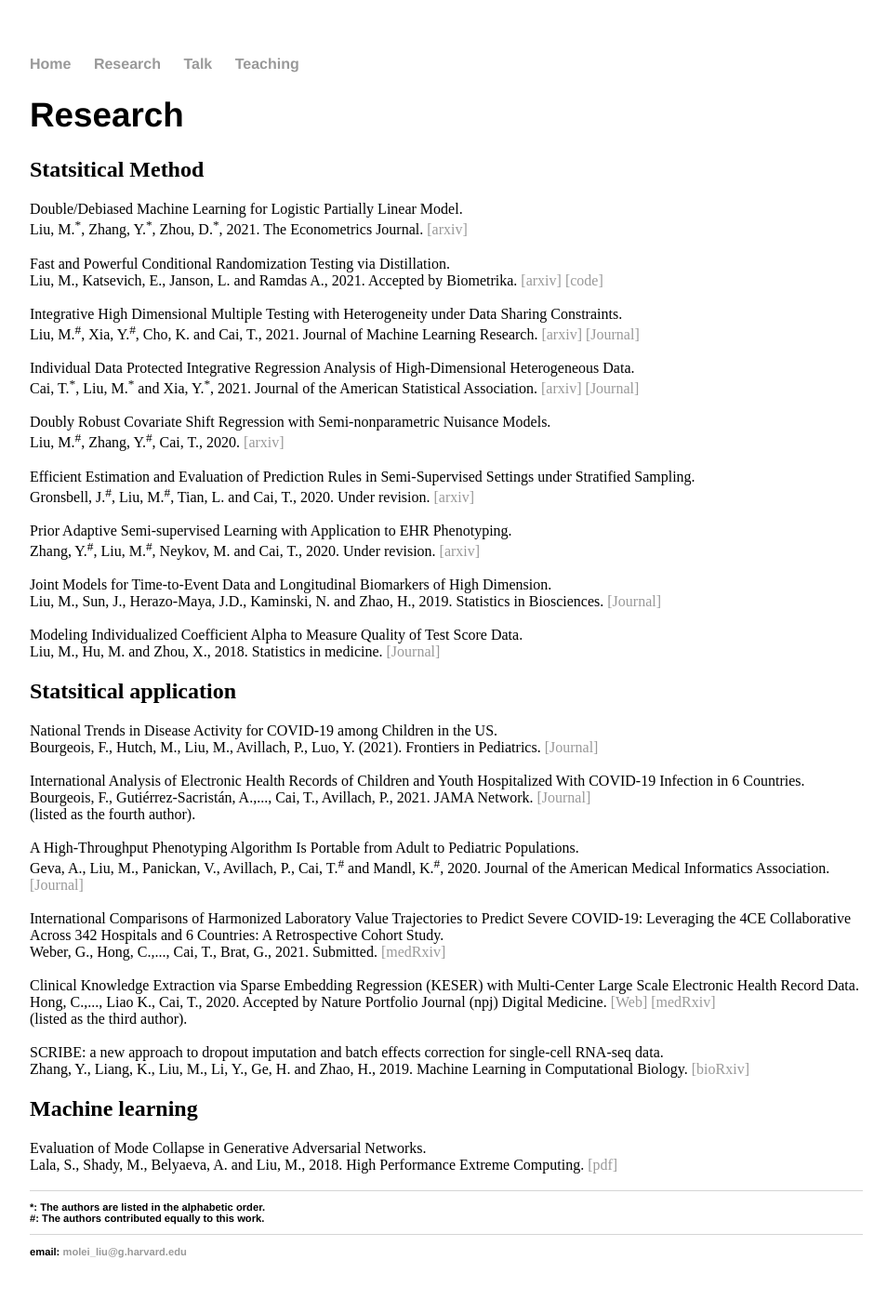
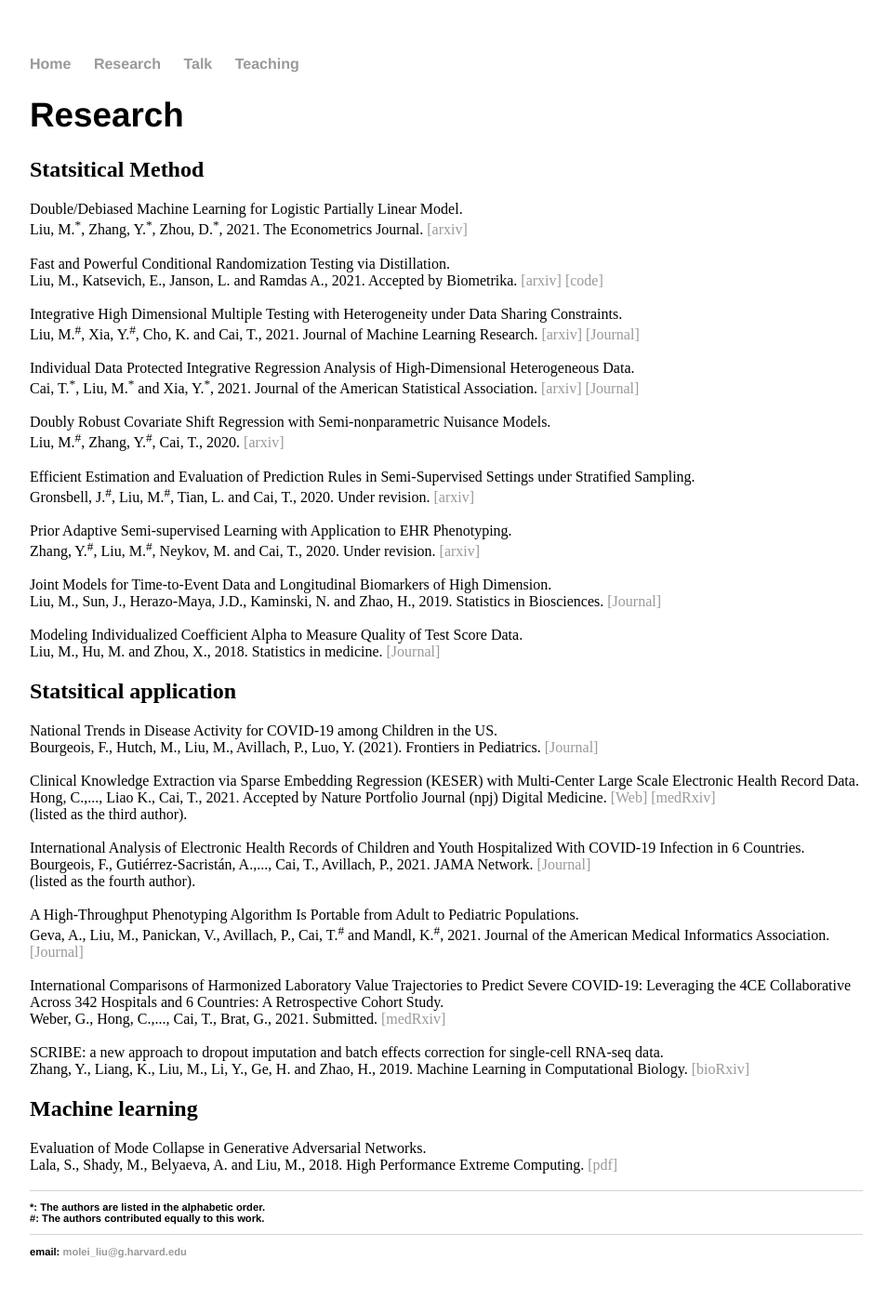
Before and after one commit to moleibobliu/moleibobliu.github.io, a Jekyll site: the page built from pub/index.html, in a window 1280 px wide. Shown: the whole page at 93% size, without its empty margins (160-1114 px from the left). Built offline with Jekyll 4.4.1, drawn with Linux system fonts in a browser that asks for light colours.

Commit message:
Update index.html

```diff
--- a/pub/index.html
+++ b/pub/index.html
@@ -52,24 +52,24 @@ title: Molei Liu
 	<br \> Bourgeois, F., Hutch, M., Liu, M., Avillach, P., Luo, Y. (2021). Frontiers in Pediatrics. <a href="https://www.frontiersin.org/articles/10.3389/fped.2021.700656/full?&utm_source=Email_to_authors_&utm_medium=Email&utm_content=T1_11.5e1_author&utm_campaign=Email_publication&field=&journalName=Frontiers_in_Pediatrics&id=700656"> [Journal] </a>
 	<br \>
 
+	<br \> Clinical Knowledge Extraction via Sparse Embedding Regression (KESER) with Multi-Center Large Scale Electronic Health Record Data.
+	<br \> Hong, C.,..., Liao K., Cai, T., 2021. Accepted by Nature Portfolio Journal (npj) Digital Medicine. <a href="https://celehs.github.io/KESER"> [Web] </a>
+	       <a href="https://www.medrxiv.org/content/10.1101/2021.03.13.21253486v1"> [medRxiv] </a>
+	<br \> (listed as the third author).
+	<br \>
+
 	<br \> International Analysis of Electronic Health Records of Children and Youth Hospitalized With COVID-19 Infection in 6 Countries.
 	<br \> Bourgeois, F., Gutiérrez-Sacristán, A.,..., Cai, T., Avillach, P., 2021. JAMA Network. <a href="https://jamanetwork.com/journals/jamanetworkopen/article-abstract/2780925"> [Journal] </a>
 	<br \> (listed as the fourth author).
 	<br \>
 
 	<br \>  A High-Throughput Phenotyping Algorithm Is Portable from Adult to Pediatric Populations.
-	<br \>  Geva, A., Liu, M., Panickan, V., Avillach, P., Cai, T.<sup>#</sup> and Mandl, K.<sup>#</sup>, 2020. Journal of the American Medical Informatics Association.
+	<br \>  Geva, A., Liu, M., Panickan, V., Avillach, P., Cai, T.<sup>#</sup> and Mandl, K.<sup>#</sup>, 2021. Journal of the American Medical Informatics Association.
 	        <a href="https://academic.oup.com/jamia/advance-article-abstract/doi/10.1093/jamia/ocaa343/6140019"> [Journal] </a>
 	<br \>
 
 	<br \> International Comparisons of Harmonized Laboratory Value Trajectories to Predict Severe COVID-19: Leveraging the 4CE Collaborative Across 342 Hospitals and 6 Countries: A Retrospective Cohort Study.
 	<br \> Weber, G., Hong, C.,..., Cai, T., Brat, G., 2021. Submitted. <a href="https://www.medrxiv.org/content/10.1101/2020.12.16.20247684v2.full"> [medRxiv] </a>
-	<br \>
-
-	<br \> Clinical Knowledge Extraction via Sparse Embedding Regression (KESER) with Multi-Center Large Scale Electronic Health Record Data.
-	<br \> Hong, C.,..., Liao K., Cai, T., 2020. Accepted by Nature Portfolio Journal (npj) Digital Medicine. <a href="https://celehs.github.io/KESER"> [Web] </a>
-	       <a href="https://www.medrxiv.org/content/10.1101/2021.03.13.21253486v1"> [medRxiv] </a>
-	<br \> (listed as the third author).
 	<br \>
 
 	<br \>  SCRIBE: a new approach to dropout imputation and batch effects correction for single-cell RNA-seq data.
```
